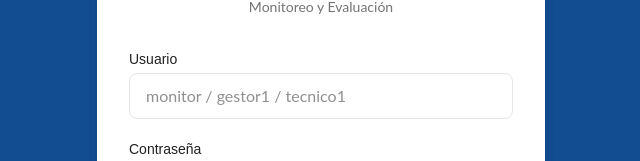
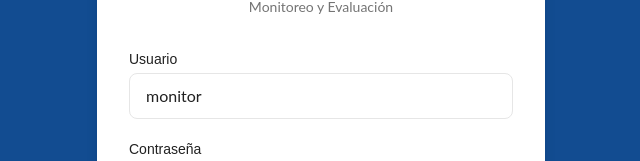
Before and after one commit to Jcraxker/puente-monitoring-dashboard, a React (Vite) app in the folder frontend/: page / in a window 1280 px wide. Shown: the part 327-488 px from the top of the page, without its empty margins (319-959 px from the left). Built offline with nearby package versions, Linux system fonts and the light colour scheme; no server answers.

Commit message:
feat: prefill monitor username on login

```diff
--- a/frontend/src/components/Login.jsx
+++ b/frontend/src/components/Login.jsx
@@ -1,7 +1,7 @@
 import { useState } from 'react'
 
 export default function Login({ onLogin, errorExterno }) {
-  const [username, setUsername] = useState('')
+  const [username, setUsername] = useState('monitor')
   const [password, setPassword] = useState('')
   const [error, setError] = useState('')
   const [cargando, setCargando] = useState(false)
```
